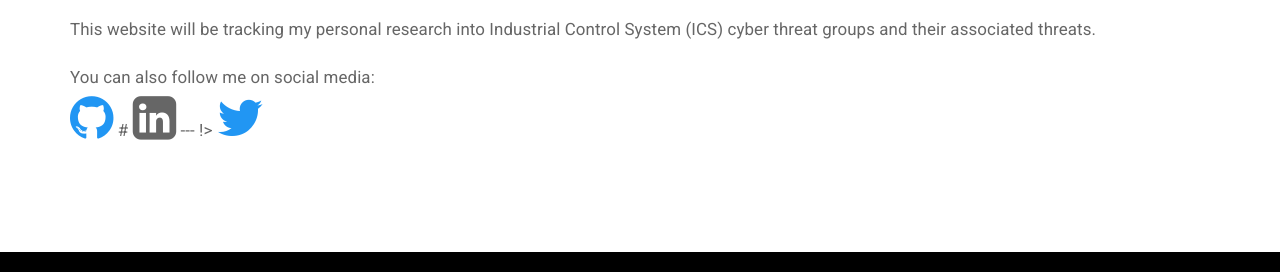
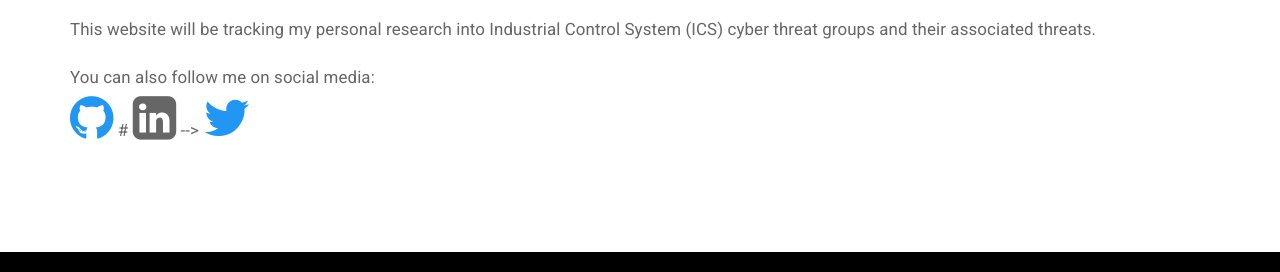
Before and after one commit to icscti/icscti.github.io, a Jekyll site: the page built from _pages/about.html, in a window 1280 px wide. Shown: the part 544-816 px from the top of the page. Built offline with Jekyll 4.4.1, drawn with Linux system fonts in a browser that asks for light colours.

Commit message:
Update about.html

```diff
--- a/_pages/about.html
+++ b/_pages/about.html
@@ -13,7 +13,7 @@
 <a href="http://github.com/icscti">
 			<i class="fa fa-github fa-3x"></i></a>
 	<! --- <a href="http://www.linkedin.com/in/">
-			# <i class="fa fa-linkedin-square fa-3x"></i></a> --- !>
+			# <i class="fa fa-linkedin-square fa-3x"></i></a> -->
 	<a href="https://twitter.com/icscti">
 			<i class="fa fa-twitter fa-3x"></i></a>
 </p>
```
